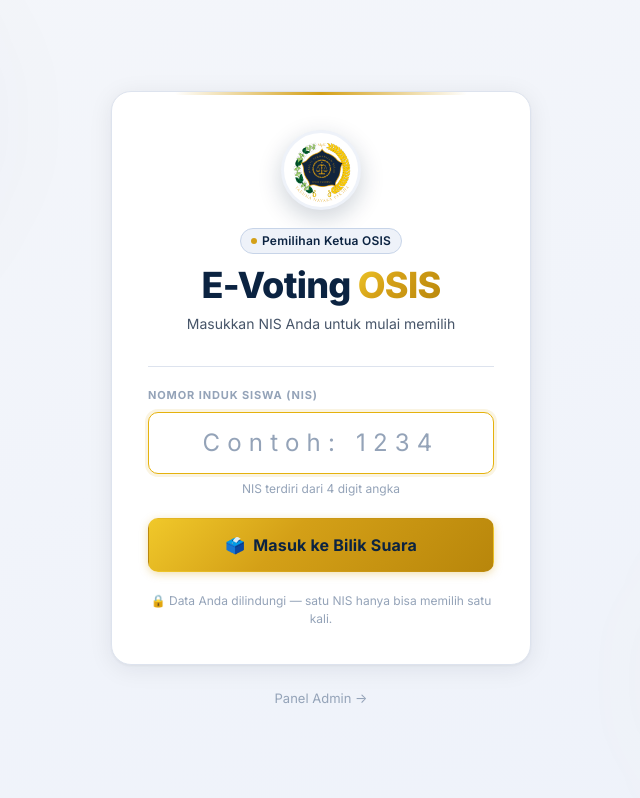
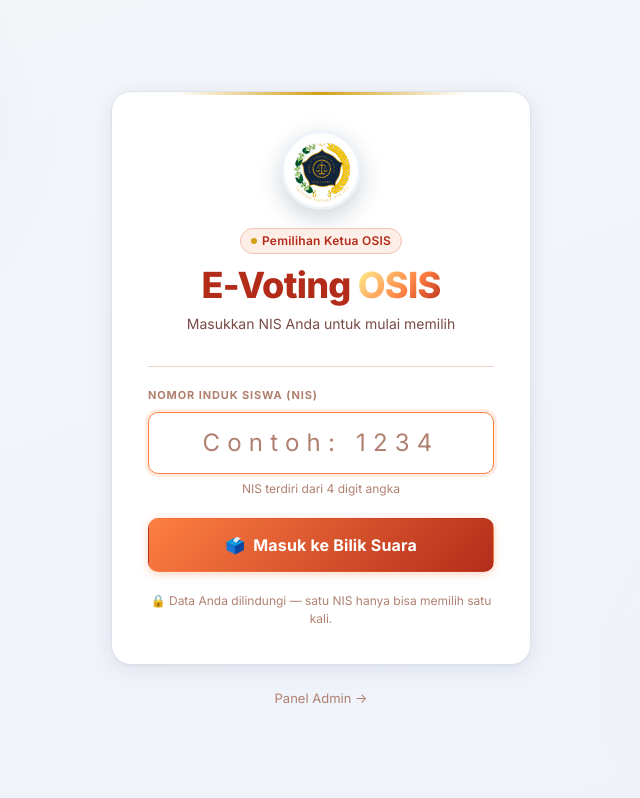
Before and after one commit to zzznyhhh/smaction, a Next.js app: page / in a window 1280 px wide. Shown: the whole page, without its empty margins (319-959 px from the left). Built offline with nearby package versions, Linux system fonts and the light colour scheme.

Commit message:
feat: apply warm color palette (red/orange/yellow) and improve admin spacing

```diff
--- a/src/app/admin/dashboard/page.tsx
+++ b/src/app/admin/dashboard/page.tsx
@@ -29,7 +29,7 @@ interface ResultData {
   }[]
 }
 
-const COLORS = ['#C0392B', '#F39C12', '#3498DB', '#2ECC71', '#9B59B6']
+const COLORS = ['#B32C1A', '#FE7F42', '#FFFB97', '#7A4B47', '#2A1617']
 
 function StatCard({
   icon,
@@ -95,7 +95,7 @@ const CustomTooltip = ({ active, payload, label }: any) => {
         }}
       >
         <p style={{ fontWeight: 700, color: 'var(--color-text-primary)', marginBottom: 4 }}>{label}</p>
-        <p style={{ color: '#C0392B', fontWeight: 600 }}>{payload[0].value} suara</p>
+        <p style={{ color: '#FE7F42', fontWeight: 600 }}>{payload[0].value} suara</p>
       </div>
     )
   }
@@ -209,7 +209,7 @@ export default function DashboardPage() {
       ]
     : []
 
-  const PIE_COLORS = ['#D4A017', '#E2E8F0']
+  const PIE_COLORS = ['#FE7F42', '#EDD5CC']
 
   if (loading) {
     return (
@@ -282,28 +282,28 @@ export default function DashboardPage() {
           label="Total DPT"
           value={data?.totalVoters || 0}
           sub="Pemilih terdaftar"
-          accent="#3498DB"
+          accent="#B32C1A"
         />
         <StatCard
           icon="🗳️"
           label="Suara Masuk"
           value={data?.totalVotes || 0}
           sub="Suara valid"
-          accent="#E5B20D"
+          accent="#FE7F42"
         />
         <StatCard
           icon="😶"
           label="Golput"
           value={data?.golput || 0}
           sub="Belum memilih"
-          accent="#B8860B"
+          accent="#7A4B47"
         />
         <StatCard
           icon="📈"
           label="Partisipasi"
           value={`${data?.participationRate || 0}%`}
           sub="Tingkat kehadiran"
-          accent="#2ED573"
+          accent="#B32C1A"
         />
       </div>
 
--- a/src/app/globals.css
+++ b/src/app/globals.css
@@ -3,64 +3,66 @@
 @import "tailwindcss";
 
 /* =============================================
-   DESIGN TOKENS — LIGHT MODE
+   DESIGN TOKENS — WARM PALETTE
    ============================================= */
 :root {
-  /* Brand: Navy Blue */
-  --color-primary:       #0B2341;
-  --color-primary-dark:  #071829;
-  --color-primary-light: #1a3a6b;
-  --color-primary-mid:   #0d2d56;
+  /* Brand: Deep Red / Maroon */
+  --color-primary:       #B32C1A;
+  --color-primary-dark:  #2A1617;
+  --color-primary-light: #7A4B47;
+  --color-primary-mid:   #8a3522;
 
-  /* Brand: Gold */
-  --color-accent:        #D4A017;
-  --color-accent-light:  #E5B20D;
-  --color-accent-dark:   #B8860B;
-  --color-accent-glow:   rgba(212, 160, 23, 0.25);
+  /* Brand: Orange (CTA accent) */
+  --color-accent:        #FE7F42;
+  --color-accent-light:  #ff9660;
+  --color-accent-dark:   #e06830;
+  --color-accent-glow:   rgba(254, 127, 66, 0.25);
+
+  /* Brand: Yellow (highlight) */
+  --color-yellow:        #FFFB97;
+  --color-yellow-dark:   #f5ef6a;
 
   /* Supporting */
-  --color-teal:          #0E7C7B;
-  --color-teal-light:    #16a3a2;
-  --color-silver:        #CBD5E1;
-  --color-silver-light:  #F1F5F9;
+  --color-brown:         #7A4B47;
+  --color-dark:          #2A1617;
 
-  /* Light Mode Surface */
-  --color-bg:            #F4F6FA;
+  /* Surfaces */
+  --color-bg:            #FDF6F0;
   --color-surface:       #FFFFFF;
-  --color-surface-2:     #F8FAFC;
-  --color-surface-3:     #EEF2F7;
-  --color-border:        #DDE3EE;
-  --color-border-strong: #B8C4D6;
+  --color-surface-2:     #FEF9F7;
+  --color-surface-3:     #FDEEE8;
+  --color-border:        #EDD5CC;
+  --color-border-strong: #C8917F;
 
   /* Text */
-  --color-text-primary:   #0F172A;
-  --color-text-secondary: #475569;
-  --color-text-muted:     #94A3B8;
+  --color-text-primary:   #2A1617;
+  --color-text-secondary: #7A4B47;
+  --color-text-muted:     #B08070;
 
-  /* Cards / Glass → solid-white with border */
+  /* Cards */
   --glass-bg:            #FFFFFF;
-  --glass-bg-hover:      #FAFBFD;
-  --glass-border:        #DDE3EE;
-  --glass-shadow:        0 1px 3px rgba(15, 23, 42, 0.06), 0 4px 16px rgba(15, 23, 42, 0.04);
+  --glass-bg-hover:      #FEF9F7;
+  --glass-border:        #EDD5CC;
+  --glass-shadow:        0 1px 3px rgba(42, 22, 23, 0.06), 0 4px 16px rgba(42, 22, 23, 0.04);
 
   /* Gradients */
-  --gradient-primary:      linear-gradient(135deg, #1a3a6b 0%, #0B2341 100%);
-  --gradient-accent:       linear-gradient(135deg, #E5B20D 0%, #B8860B 100%);
-  --gradient-gold-shine:   linear-gradient(135deg, #f0c82a 0%, #D4A017 40%, #B8860B 100%);
-  --gradient-surface:      linear-gradient(160deg, #FFFFFF 0%, #F4F6FA 100%);
-  --gradient-hero:         linear-gradient(135deg, #EEF2FF 0%, #F0F4FF 100%);
-  --gradient-navy-gold:    linear-gradient(135deg, #0B2341 0%, #1a3a6b 100%);
-  --gradient-glow-gold:    radial-gradient(ellipse at center, rgba(212, 160, 23, 0.15) 0%, transparent 70%);
+  --gradient-primary:      linear-gradient(135deg, #B32C1A 0%, #2A1617 100%);
+  --gradient-accent:       linear-gradient(135deg, #FE7F42 0%, #e06830 100%);
+  --gradient-gold-shine:   linear-gradient(135deg, #FFFB97 0%, #FE7F42 50%, #B32C1A 100%);
+  --gradient-surface:      linear-gradient(160deg, #FFFFFF 0%, #FDF6F0 100%);
+  --gradient-hero:         linear-gradient(135deg, #FDF6F0 0%, #FDEEE8 100%);
+  --gradient-navy-gold:    linear-gradient(135deg, #B32C1A 0%, #2A1617 100%);
+  --gradient-glow-gold:    radial-gradient(ellipse at center, rgba(254, 127, 66, 0.15) 0%, transparent 70%);
 
   /* Shadows */
-  --shadow-xs: 0 1px 2px rgba(15, 23, 42, 0.04);
-  --shadow-sm: 0 1px 3px rgba(15, 23, 42, 0.06), 0 2px 8px rgba(15, 23, 42, 0.04);
-  --shadow-md: 0 4px 16px rgba(15, 23, 42, 0.08), 0 1px 3px rgba(15, 23, 42, 0.05);
-  --shadow-lg: 0 8px 32px rgba(15, 23, 42, 0.10), 0 2px 8px rgba(15, 23, 42, 0.06);
-  --shadow-xl: 0 20px 60px rgba(15, 23, 42, 0.12);
-  --shadow-glow-gold:  0 0 24px rgba(212, 160, 23, 0.25);
-  --shadow-glow-navy:  0 0 24px rgba(11, 35, 65, 0.15);
-  --shadow-glow-accent:0 4px 20px rgba(212, 160, 23, 0.25);
+  --shadow-xs: 0 1px 2px rgba(42, 22, 23, 0.04);
+  --shadow-sm: 0 1px 3px rgba(42, 22, 23, 0.06), 0 2px 8px rgba(42, 22, 23, 0.04);
+  --shadow-md: 0 4px 16px rgba(42, 22, 23, 0.08), 0 1px 3px rgba(42, 22, 23, 0.05);
+  --shadow-lg: 0 8px 32px rgba(42, 22, 23, 0.10), 0 2px 8px rgba(42, 22, 23, 0.06);
+  --shadow-xl: 0 20px 60px rgba(42, 22, 23, 0.12);
+  --shadow-glow-gold:  0 0 24px rgba(254, 127, 66, 0.3);
+  --shadow-glow-navy:  0 0 24px rgba(179, 44, 26, 0.2);
+  --shadow-glow-accent:0 4px 20px rgba(254, 127, 66, 0.35);
 
   /* Border radius */
   --radius-sm:   6px;
@@ -139,30 +141,30 @@ body {
   white-space: nowrap;
 }
 
-/* Gold / primary CTA */
+/* Orange / primary CTA */
 .btn-primary {
-  background: var(--gradient-gold-shine);
-  color: #0B2341;
+  background: linear-gradient(135deg, #FE7F42 0%, #B32C1A 100%);
+  color: #FFFFFF;
   border-color: transparent;
-  box-shadow: 0 2px 8px rgba(212, 160, 23, 0.35);
+  box-shadow: 0 2px 8px rgba(254, 127, 66, 0.35);
   font-weight: 700;
 }
 .btn-primary:hover:not(:disabled) {
   transform: translateY(-1px);
-  box-shadow: 0 6px 20px rgba(212, 160, 23, 0.45);
+  box-shadow: 0 6px 20px rgba(254, 127, 66, 0.45);
 }
 .btn-primary:active:not(:disabled) { transform: translateY(0); }
 
-/* Navy / secondary */
+/* Deep red / secondary */
 .btn-accent {
   background: var(--gradient-primary);
-  color: #E5B20D;
-  border-color: rgba(11, 35, 65, 0.2);
-  box-shadow: 0 2px 8px rgba(11, 35, 65, 0.2);
+  color: #FFFB97;
+  border-color: rgba(179, 44, 26, 0.2);
+  box-shadow: 0 2px 8px rgba(179, 44, 26, 0.2);
 }
 .btn-accent:hover:not(:disabled) {
   transform: translateY(-1px);
-  box-shadow: 0 6px 20px rgba(11, 35, 65, 0.3);
+  box-shadow: 0 6px 20px rgba(179, 44, 26, 0.35);
 }
 
 /* Ghost */
@@ -217,8 +219,8 @@ body {
   font-weight: 400;
 }
 .input-field:focus {
-  border-color: var(--color-accent-light);
-  box-shadow: 0 0 0 3px rgba(212, 160, 23, 0.12);
+  border-color: var(--color-accent);
+  box-shadow: 0 0 0 3px rgba(254, 127, 66, 0.15);
 }
 .input-field.error {
   border-color: #EF4444;
@@ -251,13 +253,13 @@ body {
 }
 
 .text-gradient-gold {
-  background: var(--gradient-gold-shine);
+  background: linear-gradient(135deg, #FFFB97 0%, #FE7F42 60%, #B32C1A 100%);
   -webkit-background-clip: text;
   -webkit-text-fill-color: transparent;
   background-clip: text;
 }
 .text-gradient-red {
-  background: var(--gradient-gold-shine);
+  background: linear-gradient(135deg, #FE7F42 0%, #B32C1A 100%);
   -webkit-background-clip: text;
   -webkit-text-fill-color: transparent;
   background-clip: text;
@@ -298,9 +300,9 @@ body {
   border-color: var(--color-border);
 }
 .badge-navy {
-  background: #EEF2F9;
-  color: var(--color-primary);
-  border-color: #C7D4E8;
+  background: #FDEEE8;
+  color: #B32C1A;
+  border-color: #F0C4B0;
 }
 
 /* =============================================
@@ -330,8 +332,8 @@ body {
   to { transform: rotate(360deg); }
 }
 @keyframes goldPulse {
-  0%, 100% { box-shadow: 0 0 0 0 rgba(212, 160, 23, 0); }
-  50%       { box-shadow: 0 0 0 6px rgba(212, 160, 23, 0.12); }
+  0%, 100% { box-shadow: 0 0 0 0 rgba(254, 127, 66, 0); }
+  50%       { box-shadow: 0 0 0 6px rgba(254, 127, 66, 0.15); }
 }
 @keyframes confettiFall {
   0%   { transform: translateY(-100vh) rotate(0deg);   opacity: 1; }
@@ -374,7 +376,7 @@ body {
    ============================================= */
 ::-webkit-scrollbar { width: 5px; }
 ::-webkit-scrollbar-track { background: var(--color-surface-2); }
-::-webkit-scrollbar-thumb { background: var(--color-border-strong); border-radius: 3px; }
+::-webkit-scrollbar-thumb { background: var(--color-accent); border-radius: 3px; }
 ::-webkit-scrollbar-thumb:hover { background: var(--color-accent-dark); }
 
 /* =============================================
@@ -451,9 +453,9 @@ body {
    CANDIDATE CARD SELECTED STATE
    ============================================= */
 .candidate-card-selected {
-  border-color: var(--color-accent-light) !important;
-  background: #FFFBEB !important;
-  box-shadow: 0 0 0 3px rgba(212, 160, 23, 0.2), var(--shadow-md) !important;
+  border-color: var(--color-accent) !important;
+  background: #FFF3EE !important;
+  box-shadow: 0 0 0 3px rgba(254, 127, 66, 0.2), var(--shadow-md) !important;
 }
 
 /* =============================================
@@ -461,7 +463,7 @@ body {
    ============================================= */
 .gold-divider {
   height: 1px;
-  background: linear-gradient(90deg, transparent, rgba(212, 160, 23, 0.4), transparent);
+  background: linear-gradient(90deg, transparent, rgba(254, 127, 66, 0.5), transparent);
   margin: 16px 0;
 }
 .divider {
@@ -474,7 +476,7 @@ body {
    EMBLEM
    ============================================= */
 .emblem-ring {
-  border: 2px solid rgba(212, 160, 23, 0.35);
+  border: 2px solid rgba(254, 127, 66, 0.35);
   border-radius: 50%;
   animation: goldPulse 3s ease infinite;
 }
@@ -518,16 +520,16 @@ body {
 /* =============================================
    STATS GRID — RESPONSIVE
    ============================================= */
-.stats-flex { display: flex; flex-wrap: wrap; gap: 12px; }
+.stats-flex { display: flex; flex-wrap: wrap; gap: 16px; }
 .stats-flex > * { flex: 1 1 150px; min-width: 130px; }
 @media (max-width: 480px) {
-  .stats-flex > * { flex: 1 1 calc(50% - 6px); min-width: 0; }
+  .stats-flex > * { flex: 1 1 calc(50% - 8px); min-width: 0; }
 }
 
 /* =============================================
    CHARTS — RESPONSIVE
    ============================================= */
-.charts-flex { display: flex; flex-wrap: wrap; gap: 16px; }
+.charts-flex { display: flex; flex-wrap: wrap; gap: 20px; }
 .charts-flex .chart-main { flex: 2 1 400px; min-width: 280px; }
 .charts-flex .chart-side { flex: 1 1 220px;  min-width: 200px; }
 @media (max-width: 700px) {
@@ -590,9 +592,9 @@ body {
 /* =============================================
    RESPONSIVE PADDING
    ============================================= */
-.page-padding { padding: 20px 16px; }
-@media (min-width: 640px)  { .page-padding { padding: 28px 24px; } }
-@media (min-width: 1024px) { .page-padding { padding: 32px; } }
+.page-padding { padding: 24px 16px; }
+@media (min-width: 640px)  { .page-padding { padding: 32px 28px; } }
+@media (min-width: 1024px) { .page-padding { padding: 36px 40px; } }
 
 /* =============================================
    TABLE RESPONSIVE
```
Also changed, not shown: src/app/admin/layout.tsx (+9 -15 lines), icon/logo.png (added).
